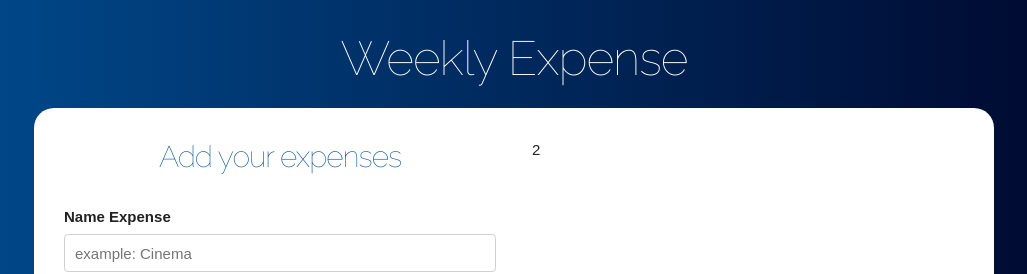
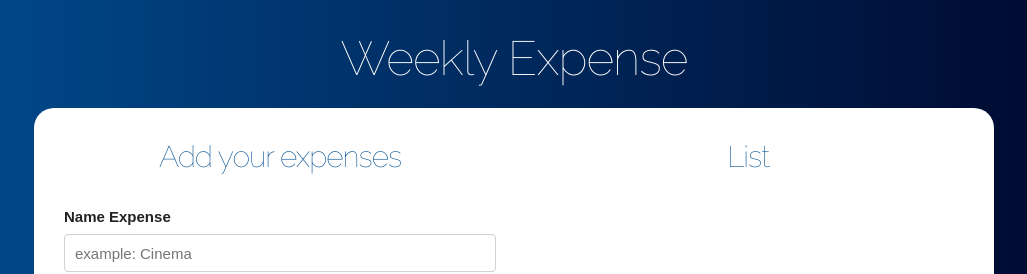
Before and after one commit to arieladasme/reactjs-budget, a React (Create React App) app: page / in a window 1280 px wide. Both pictures are taken after typing "5" into the empty fields and a click on the input "Define budget". Shown: the top 274 px of the page, without its empty margins (126-1153 px from the left). Built offline with nearby package versions, Linux system fonts and the light colour scheme.

Commit message:
List of expenses

```diff
--- a/src/App.js
+++ b/src/App.js
@@ -1,6 +1,7 @@
 import React, { useState } from 'react'
 import Question from './components/Question'
 import Form from './components/Form'
+import List from './components/List'
 
 function App() {
   const [budget, saveBudget] = useState(0)
@@ -29,7 +30,9 @@
               <div className="one-half column">
                 <Form addNewExpense={addNewExpense} />
               </div>
-              <div className="one-half column">2</div>
+              <div className="one-half column">
+                <List expenses={expenses} />
+              </div>
             </div>
           )}
         </div>
--- /dev/null
+++ b/src/components/Expense.js
@@ -0,0 +1,11 @@
+import React from 'react'
+const Expense = ({ expense }) => (
+  <li className="gastos">
+    <p>
+      {expense.name}
+      <span className="gasto">${expense.quantity}</span>
+    </p>
+  </li>
+)
+
+export default Expense
--- /dev/null
+++ b/src/components/List.js
@@ -0,0 +1,13 @@
+import React from 'react'
+import Expense from './Expense'
+
+const List = ({ expenses }) => (
+  <div className="gastos-realizados">
+    <h2>List</h2>
+    {expenses.map(expense => (
+      <Expense key={expense.id} expense={expense} />
+    ))}
+  </div>
+)
+
+export default List
```
